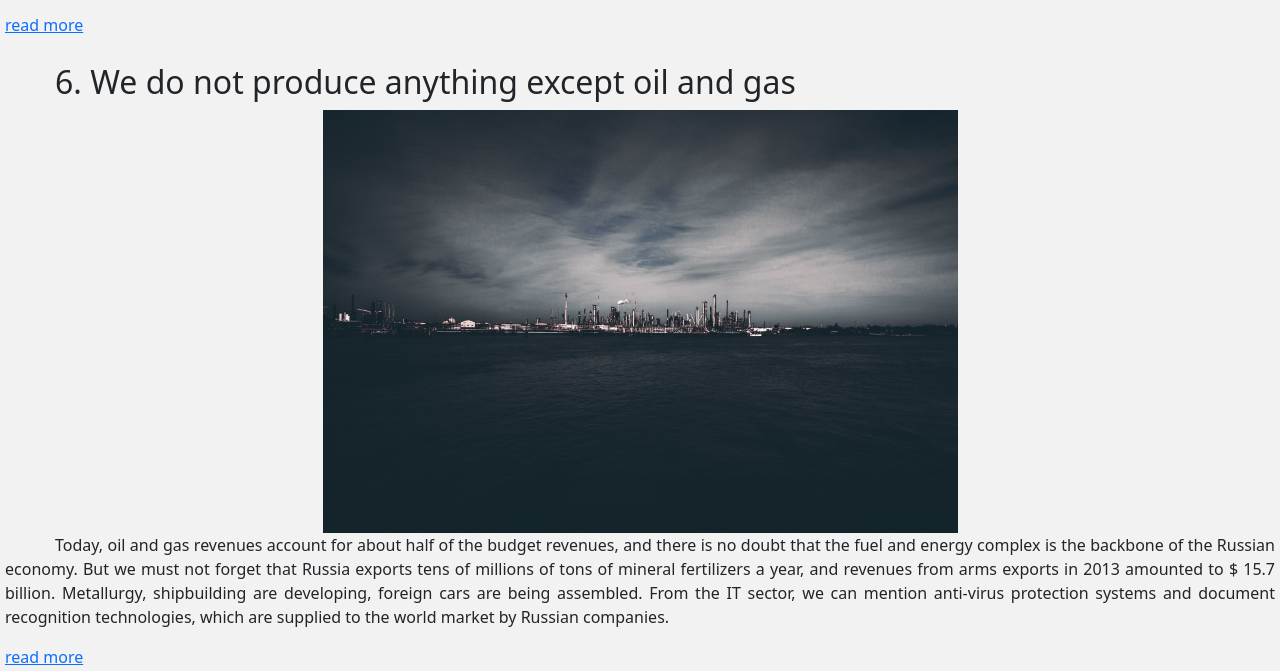
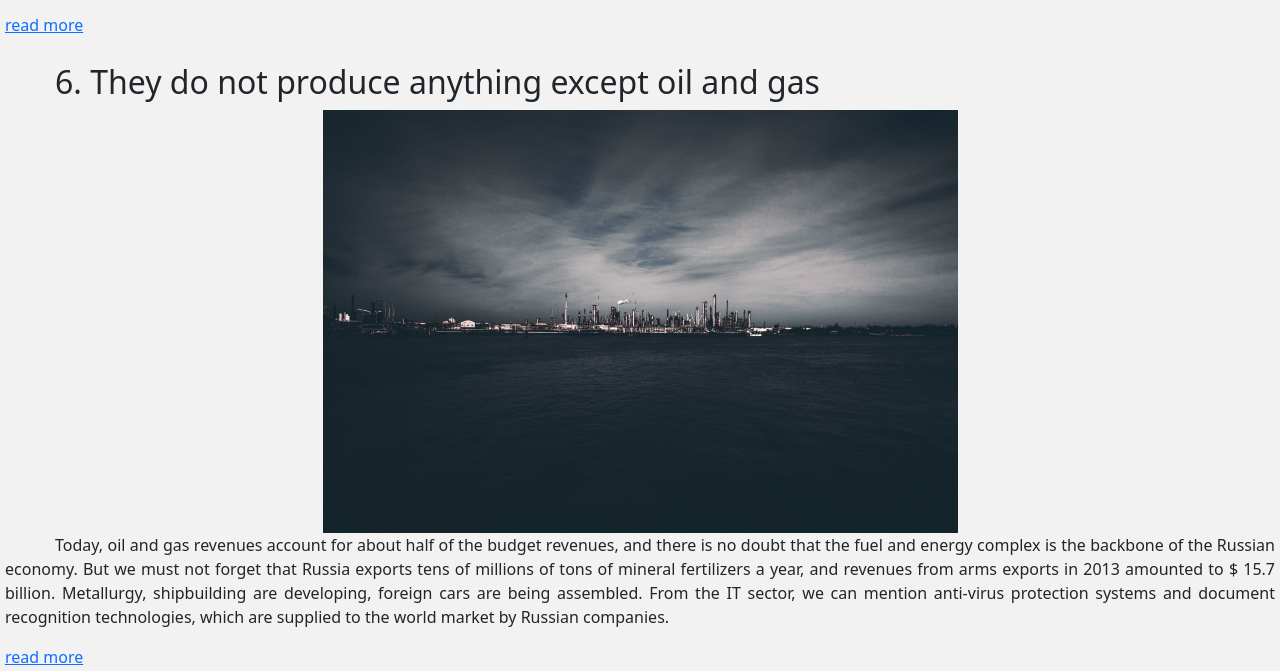
Before and after one commit to chilufya-hunter/chilufya-hunter.github.io, a plain HTML site: page index.html in a window 1280 px wide. Shown: the part 3199-3870 px from the top of the page. Drawn offline with nearby package versions, Linux system fonts and the light colour scheme.

Commit message:
made some corrections in the text

```diff
--- a/index.html
+++ b/index.html
@@ -132,7 +132,7 @@
 </div>
 
 <div class="main">
-    <h2>6. We do not produce anything except oil and gas</h2>
+    <h2>6. They do not produce anything except oil and gas</h2>
     <img src="./img/oil and gas.jpg" alt="">
     <p>Today, oil and gas revenues account for about half of the budget revenues, and there is no doubt that the fuel and energy complex is
         the backbone of the Russian economy. But we must not forget that Russia exports tens of millions of tons of mineral fertilizers a year,
```
